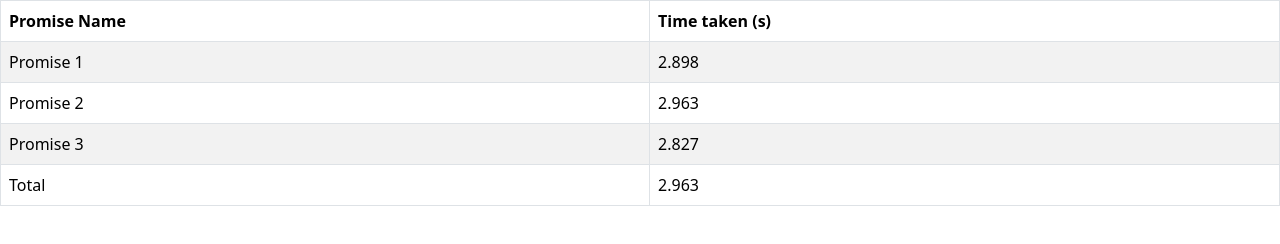
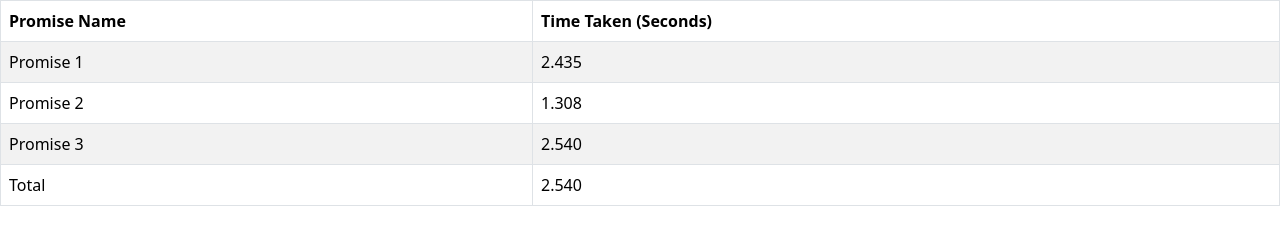
Before and after one commit to acciojob/wait-for-multiple-promises-AnishDeveloper28, a website: page main.html in a window 1280 px wide. Drawn offline with nearby package versions, Linux system fonts and the light colour scheme.

Commit message:
created a submission

```diff
--- a/main.html
+++ b/main.html
@@ -1,5 +1,4 @@
 <!DOCTYPE html>
-
 <html>
   <head>
     <link rel="stylesheet" href="styles.css" />
@@ -10,19 +9,20 @@
       crossorigin="anonymous"
     />
   </head>
-
   <body>
-    <!-- the entire body must be written by student -->
     <table class="table table-striped table-hover table-bordered">
       <thead>
         <tr>
           <th>Promise Name</th>
-          <th>Time taken (s)</th>
+          <th>Time Taken (Seconds)</th>
         </tr>
       </thead>
-      <tbody id="output"></tbody>
+      <tbody id="output">
+        <tr>
+          <td colspan="2">Loading...</td>
+        </tr>
+      </tbody>
     </table>
-
     <script type="text/javascript" src="./script.js"></script>
     <script
       src="https://cdn.jsdelivr.net/npm/bootstrap@5.3.0-alpha1/dist/js/bootstrap.bundle.min.js"
--- a/script.js
+++ b/script.js
@@ -1,33 +1,43 @@
-document.addEventListener("DOMContentLoaded", function () {
-    const outputTable = document.getElementById("output");
+// Function to create a promise with random resolution time
+function createPromise(name) {
+  const timeTaken = Math.random() * (3 - 1) + 1; // Random time between 1 and 3 seconds
+  return new Promise((resolve) =>
+    setTimeout(() => resolve({ name, time: timeTaken.toFixed(3) }), timeTaken * 1000)
+  );
+}
 
-    function createPromise(index) {
-        return new Promise((resolve) => {
-            const time = (Math.random() * 2 + 1).toFixed(3); // Random time between 1 and 3 seconds
-            setTimeout(() => resolve({ index, time }), time * 1000);
-        });
-    }
+// Main function to handle promises
+async function resolvePromises() {
+  const output = document.getElementById("output");
 
-    function waitForPromises() {
-        outputTable.innerHTML = '<tr><td colspan="2">Loading...</td></tr>';
+  // Remove "Loading..." row
+  output.innerHTML = "";
 
-        const promises = [createPromise(1), createPromise(2), createPromise(3)];
+  try {
+    const promises = [
+      createPromise("Promise 1"),
+      createPromise("Promise 2"),
+      createPromise("Promise 3"),
+    ];
 
-        const startTime = performance.now();
+    const results = await Promise.all(promises);
 
-        Promise.all(promises).then(results => {
-            const totalTime = ((performance.now() - startTime) / 1000).toFixed(3);
-            outputTable.innerHTML = "";
+    // Populate table with resolved promises
+    results.forEach((result) => {
+      const row = document.createElement("tr");
+      row.innerHTML = `<td>${result.name}</td><td>${result.time}</td>`;
+      output.appendChild(row);
+    });
 
-            results.forEach(result => {
-                const row = `<tr><td>Promise ${result.index}</td><td>${result.time}</td></tr>`;
-                outputTable.innerHTML += row;
-            });
+    // Add Total row
+    const totalRow = document.createElement("tr");
+    const maxTime = Math.max(...results.map((res) => parseFloat(res.time)));
+    totalRow.innerHTML = `<td>Total</td><td>${maxTime.toFixed(3)}</td>`;
+    output.appendChild(totalRow);
+  } catch (error) {
+    console.error("Error resolving promises:", error);
+  }
+}
 
-            const totalRow = `<tr><td>Total</td><td>${totalTime}</td></tr>`;
-            outputTable.innerHTML += totalRow;
-        });
-    }
-
-    waitForPromises();
-});
+// Trigger promise resolution
+resolvePromises();
```
